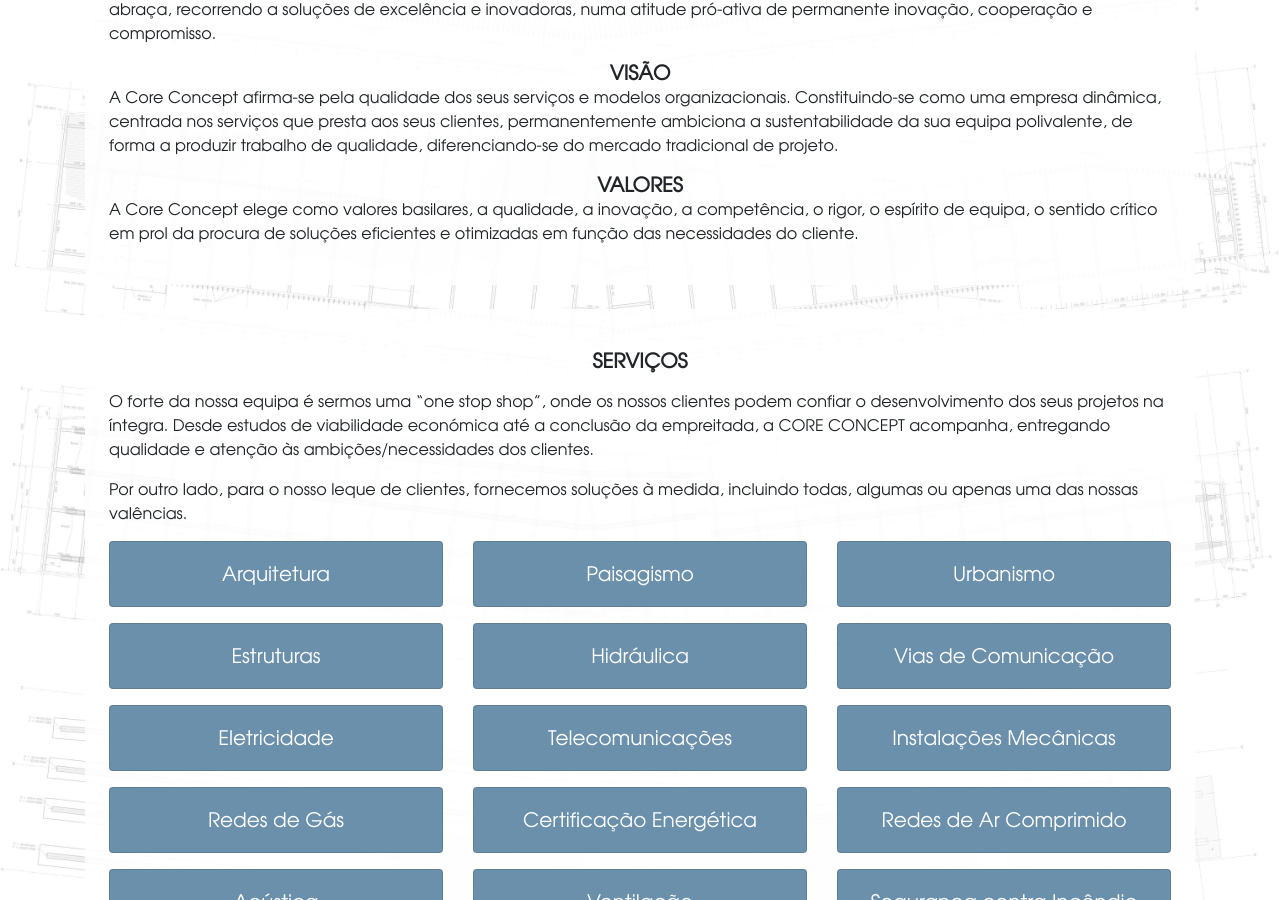
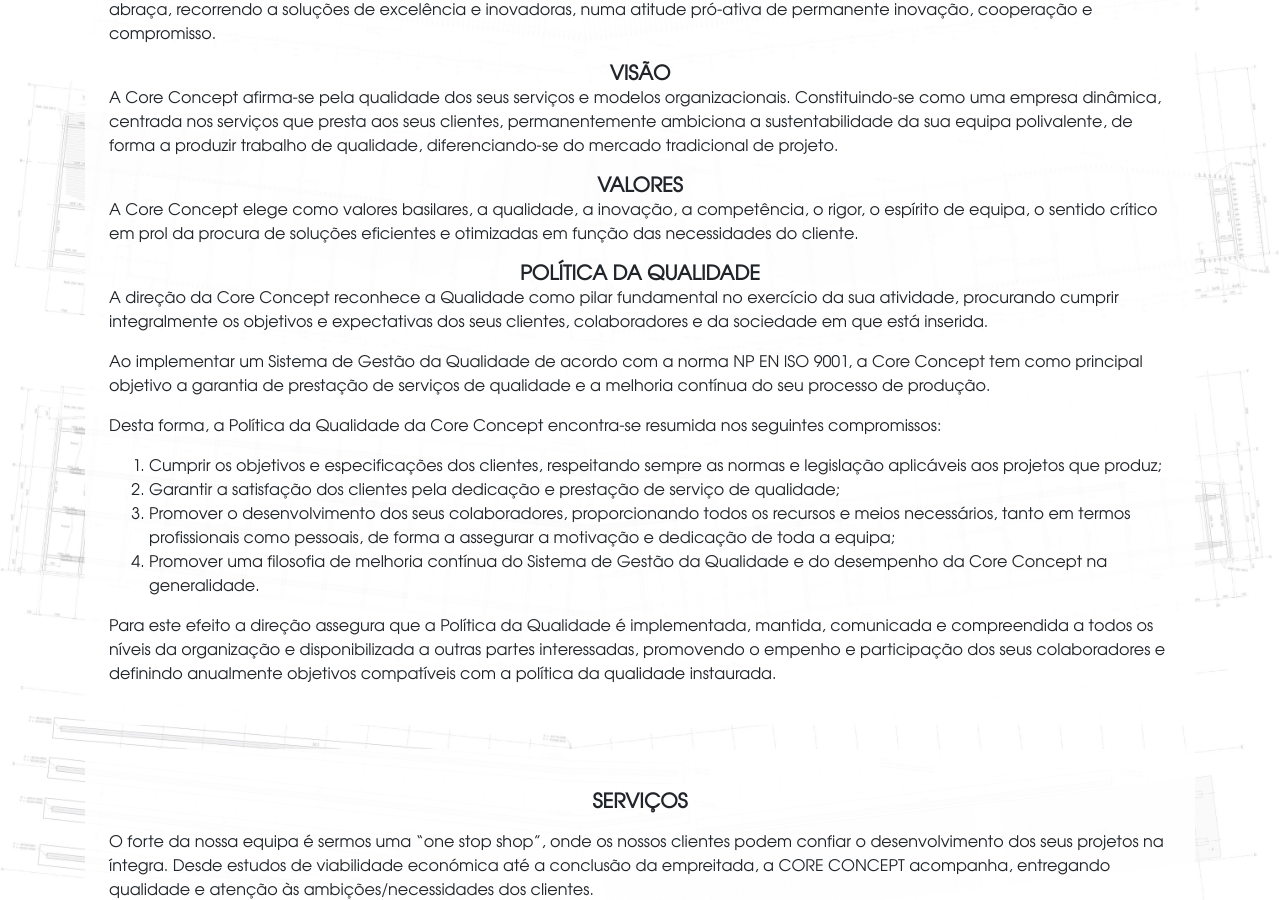
Before and after one commit to simaob/core_jekyll, a Jekyll site: the page built from about.html, in a window 1280 px wide and 900 px high, scrolled down 418 px. Built offline with Jekyll 4.4.1, drawn with Linux system fonts in a browser that asks for light colours.

Commit message:
Add updated qualidade

```diff
--- a/about.html
+++ b/about.html
@@ -43,6 +43,51 @@
     competência, o rigor, o espírito de equipa, o sentido crítico em prol da
     procura de soluções eficientes e  otimizadas em função das necessidades do
     cliente.
+  </p>
+
+  <h2 class="text-center text-lg text-uppercase my-0">
+    <strong>POLÍTICA DA QUALIDADE</strong>
+  </h2>
+  <p>
+    A direção da Core Concept reconhece a Qualidade como pilar fundamental no
+    exercício da sua atividade, procurando cumprir integralmente os objetivos e
+    expectativas dos seus clientes, colaboradores e da sociedade em que está
+    inserida.
+  </p>
+  <p>
+    Ao implementar um Sistema de Gestão da Qualidade de acordo com a norma NP EN
+    ISO 9001, a Core Concept tem como principal objetivo a garantia de prestação
+    de serviços de qualidade e a melhoria contínua do seu processo de produção.
+  </p>
+  <p>
+    Desta forma, a Política da Qualidade da Core Concept encontra-se resumida
+    nos seguintes compromissos:
+  </p>
+  <ol>
+    <li>
+      Cumprir os objetivos e especificações dos clientes, respeitando sempre as
+      normas e legislação aplicáveis aos projetos que produz;
+    </li>
+    <li>
+      Garantir a satisfação dos clientes pela dedicação e prestação de serviço
+      de qualidade;
+    </li>
+    <li>
+      Promover o desenvolvimento dos seus colaboradores, proporcionando todos
+      os recursos e meios necessários, tanto em termos profissionais como
+      pessoais, de forma a assegurar a motivação e dedicação de toda a equipa;
+    </li>
+    <li>
+      Promover uma filosofia de melhoria contínua do Sistema de Gestão da
+      Qualidade e do desempenho da Core Concept na generalidade.
+    </li>
+  </ol>
+  <p>
+    Para este efeito a direção assegura que a Política da Qualidade é
+    implementada, mantida, comunicada e compreendida a todos os níveis da
+    organização e disponibilizada a outras partes interessadas, promovendo o
+    empenho e participação dos seus colaboradores e definindo anualmente
+    objetivos compatíveis com a política da qualidade instaurada.
   </p>
 </div>
 
```
